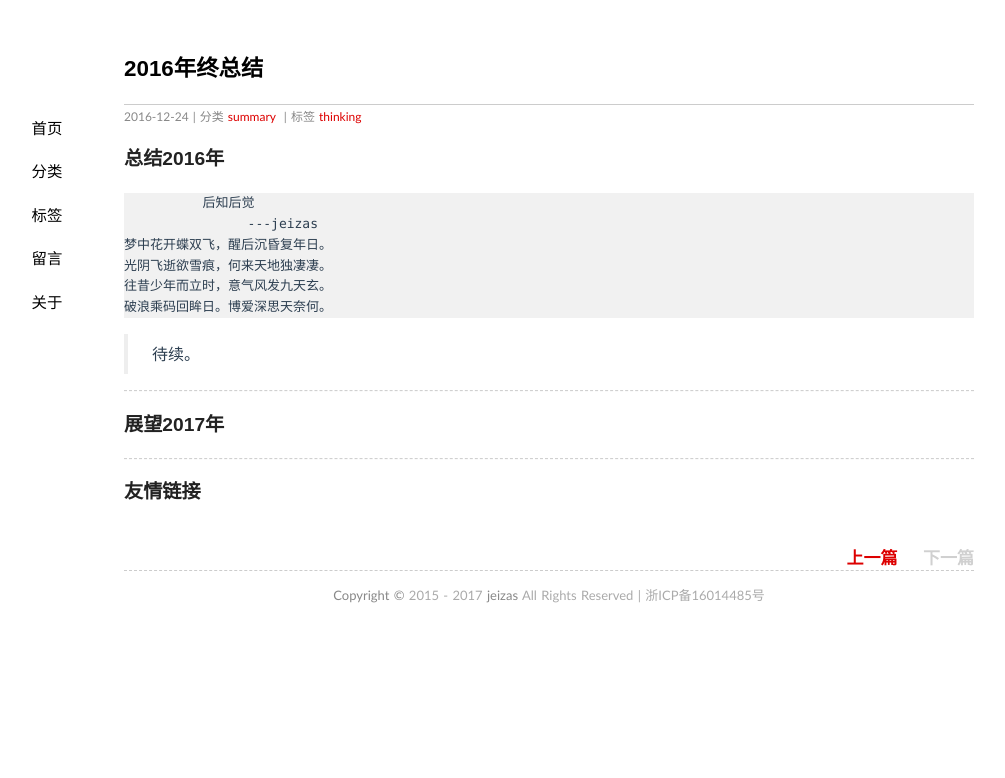
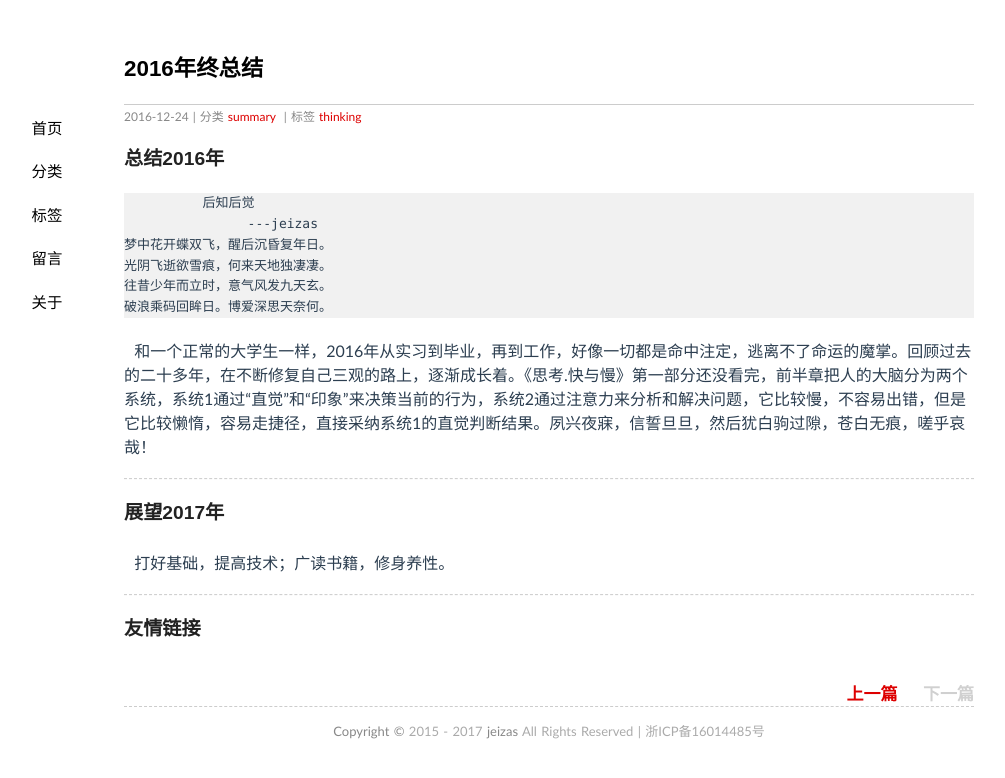
Before and after one commit to jeizas/jeizas.github.io, a Jekyll site: the page built from _posts/2016-12-04-2016_yead_end_summary.md, in a window 1280 px wide. Shown: the top 778 px of the page, without its empty margins (91-1096 px from the left). Built offline with Jekyll 4.4.1, drawn with Linux system fonts in a browser that asks for light colours; comment, search, counter and statistics services are not loaded.

Commit message:
update 20170106

```diff
--- a/_posts/2016-12-04-2016_yead_end_summary.md
+++ b/_posts/2016-12-04-2016_yead_end_summary.md
@@ -15,13 +15,12 @@ tags: thinking
     往昔少年而立时，意气风发九天玄。
     破浪乘码回眸日。博爱深思天奈何。
 
-> 待续。
+&nbsp;&nbsp;和一个正常的大学生一样，2016年从实习到毕业，再到工作，好像一切都是命中注定，逃离不了命运的魔掌。回顾过去的二十多年，在不断修复自己三观的路上，逐渐成长着。《思考.快与慢》第一部分还没看完，前半章把人的大脑分为两个系统，系统1通过“直觉”和“印象”来决策当前的行为，系统2通过注意力来分析和解决问题，它比较慢，不容易出错，但是它比较懒惰，容易走捷径，直接采纳系统1的直觉判断结果。夙兴夜寐，信誓旦旦，然后犹白驹过隙，苍白无痕，嗟乎哀哉！
 
 ---
 ### 展望2017年
 
-
-
+&nbsp;&nbsp;打好基础，提高技术；广读书籍，修身养性。
 
 ---
 ### 友情链接
```
